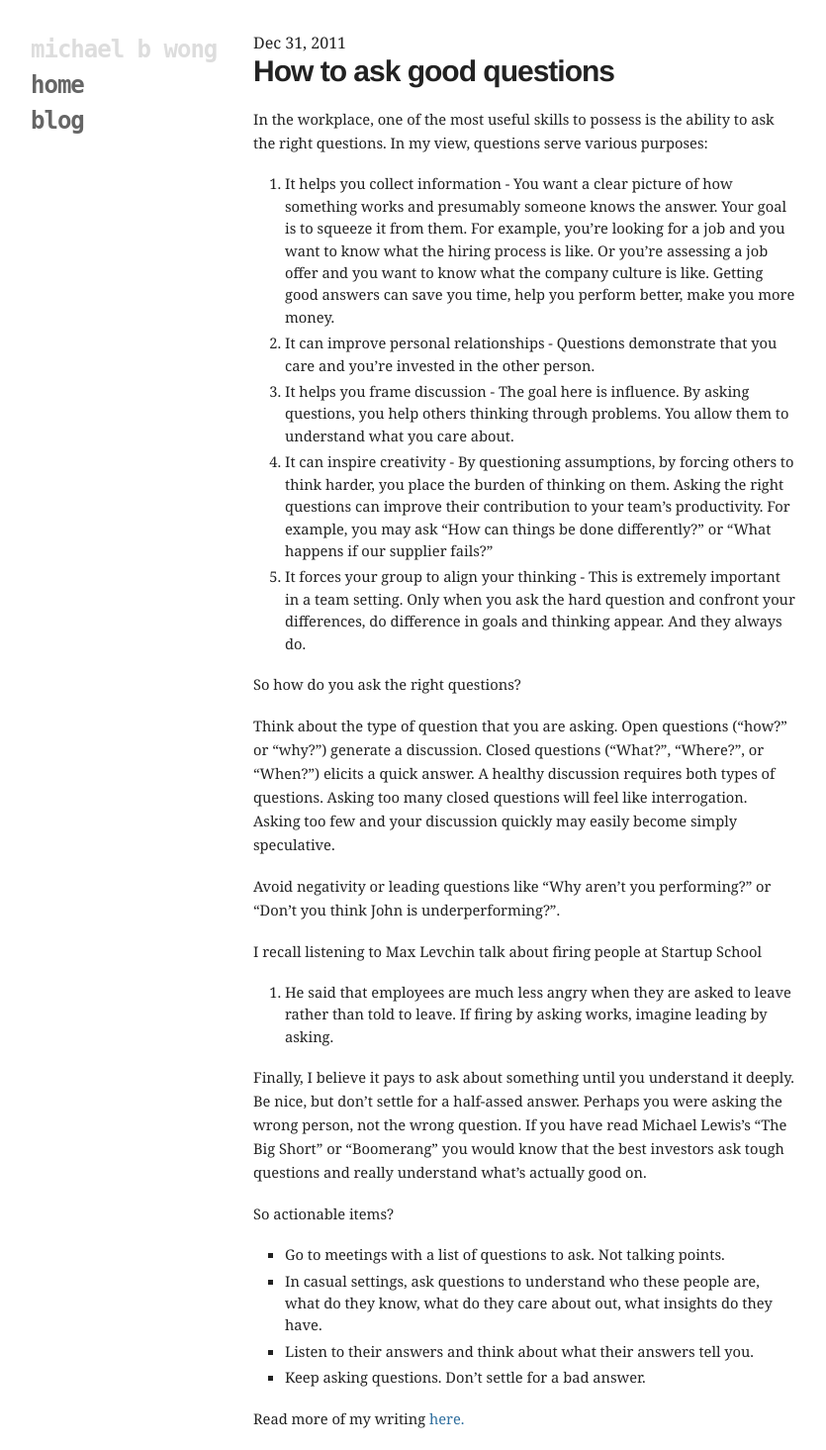
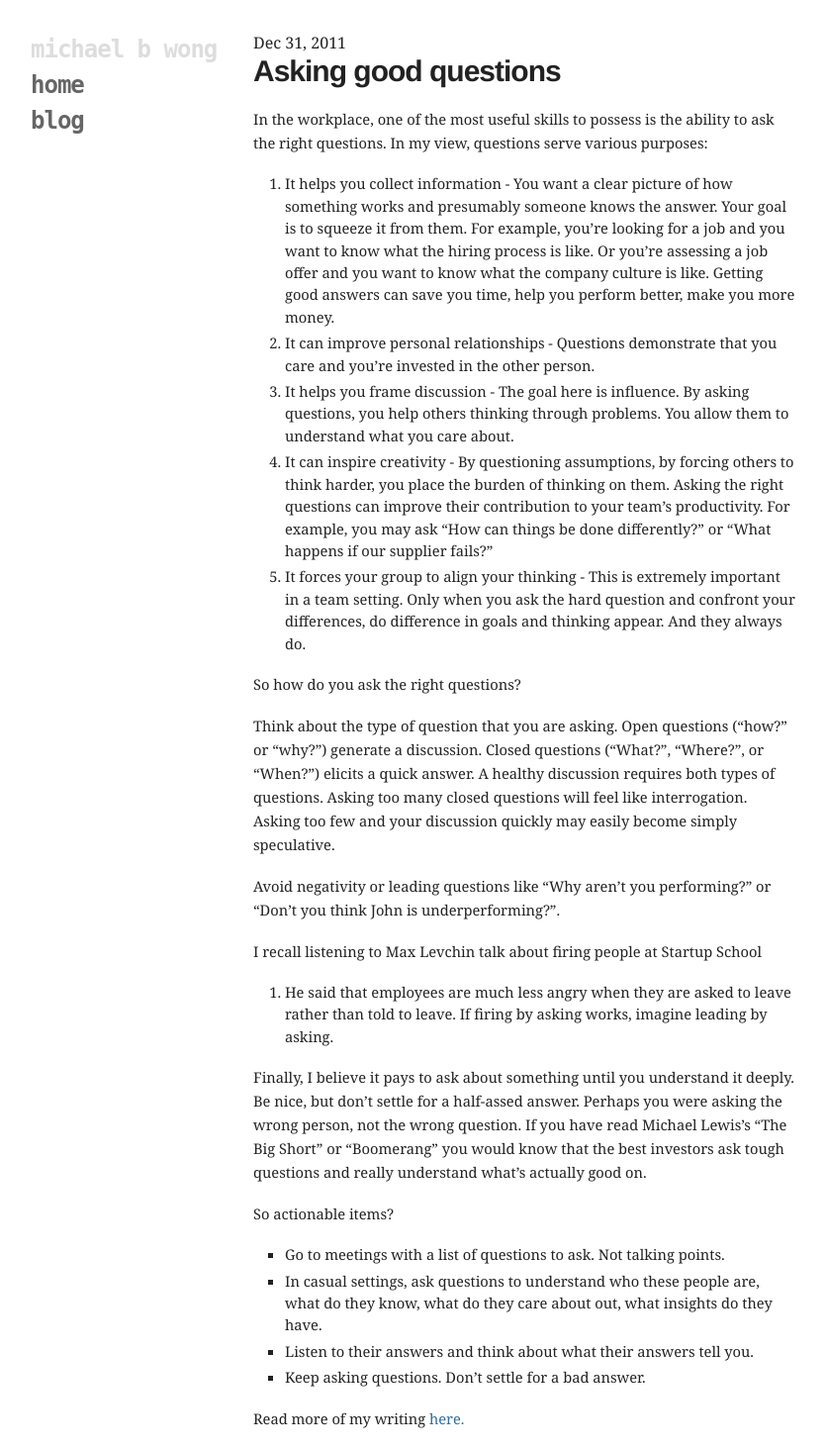
Before and after one commit to mbwong/mbwong.github.com, a Jekyll site: the page built from _posts/2011-12-31-how-to-ask-the-right-questions.md, in a window 1280 px wide. Shown: the whole page at 99% size, without its empty margins (94-929 px from the left). Built offline with Jekyll 4.4.1, drawn with Linux system fonts in a browser that asks for light colours.

Commit message:
Update 2011-12-31-how-to-ask-the-right-questions.md

```diff
--- a/_posts/2011-12-31-how-to-ask-the-right-questions.md
+++ b/_posts/2011-12-31-how-to-ask-the-right-questions.md
@@ -1,9 +1,9 @@
 ---
 tags: life career
-title: How to ask good questions
+title: Asking good questions
 layout: post
 ---
-# How to ask good questions
+# Asking good questions
 
 In the workplace, one of the most useful skills to possess is the ability to
 ask the right questions. In my view, questions serve various purposes:
```
